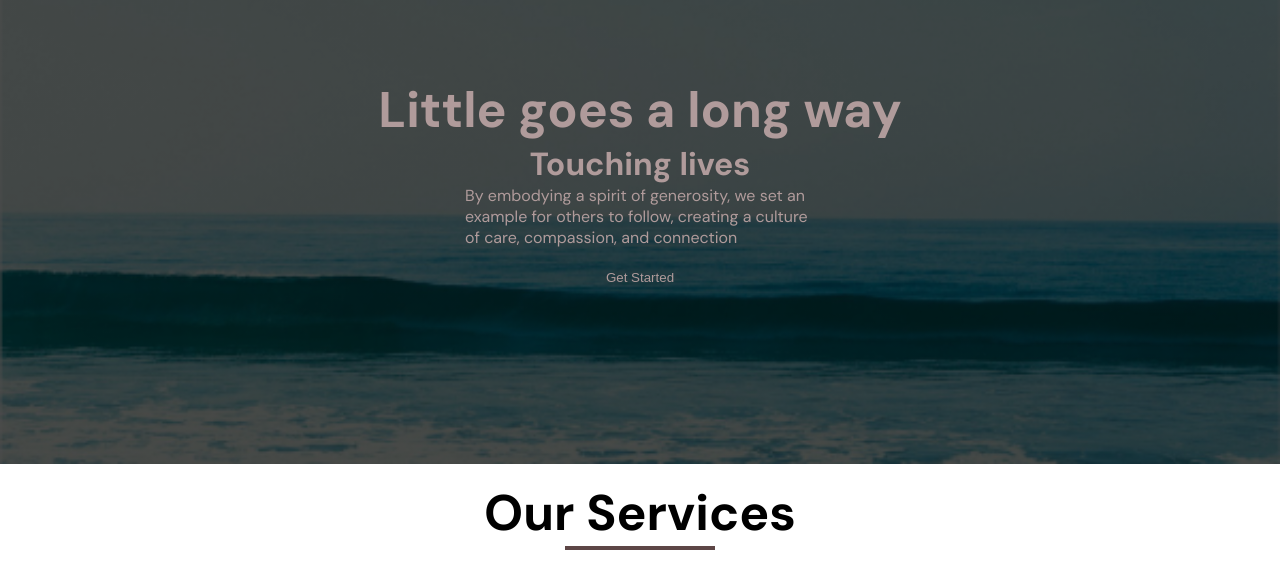
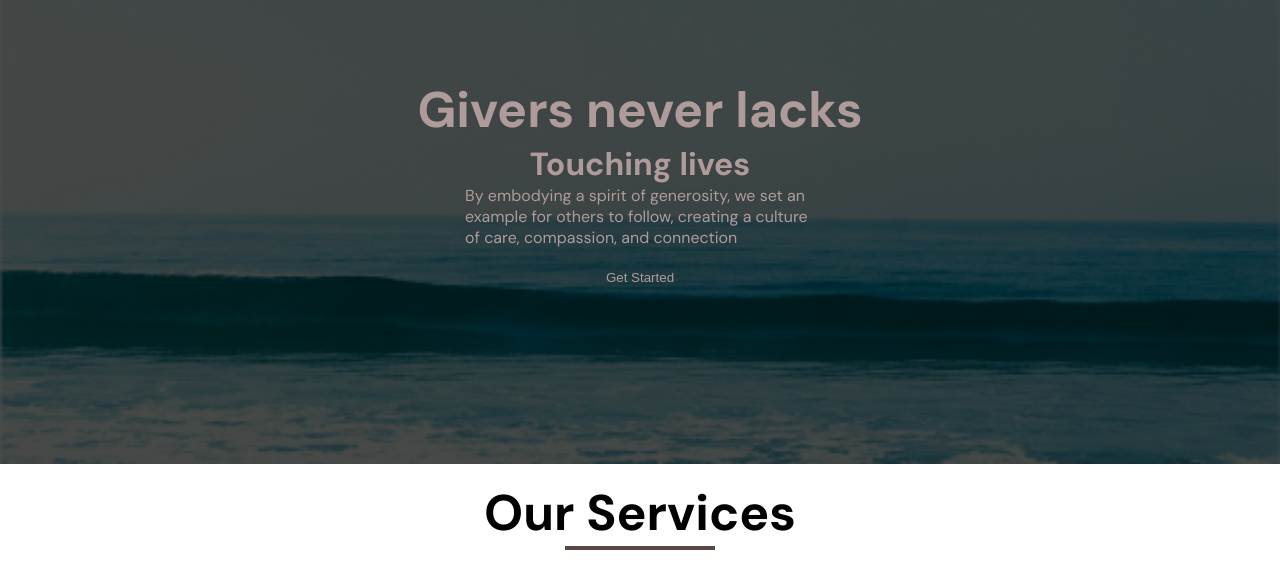
Before and after one commit to olufunmi11/bofcode, a plain HTML site: page index.html in a window 1280 px wide. Shown: the part 96-664 px from the top of the page. Drawn offline with Linux system fonts and the light colour scheme; a web font is replaced by a local one.

Commit message:
Update index.html

```diff
--- a/index.html
+++ b/index.html
@@ -24,7 +24,7 @@
           <img src="./images-bof/" alt="" class="menu-btn" />
         </nav>
         <div class="main-content">
-          <h1 class="intro-heading">Little goes a long way</h1>
+          <h1 class="intro-heading">Givers never lacks</h1>
           <h1 class="main-heading">Touching lives</h1>
           <p>
             By embodying a spirit of generosity, we set an example for others to
```
